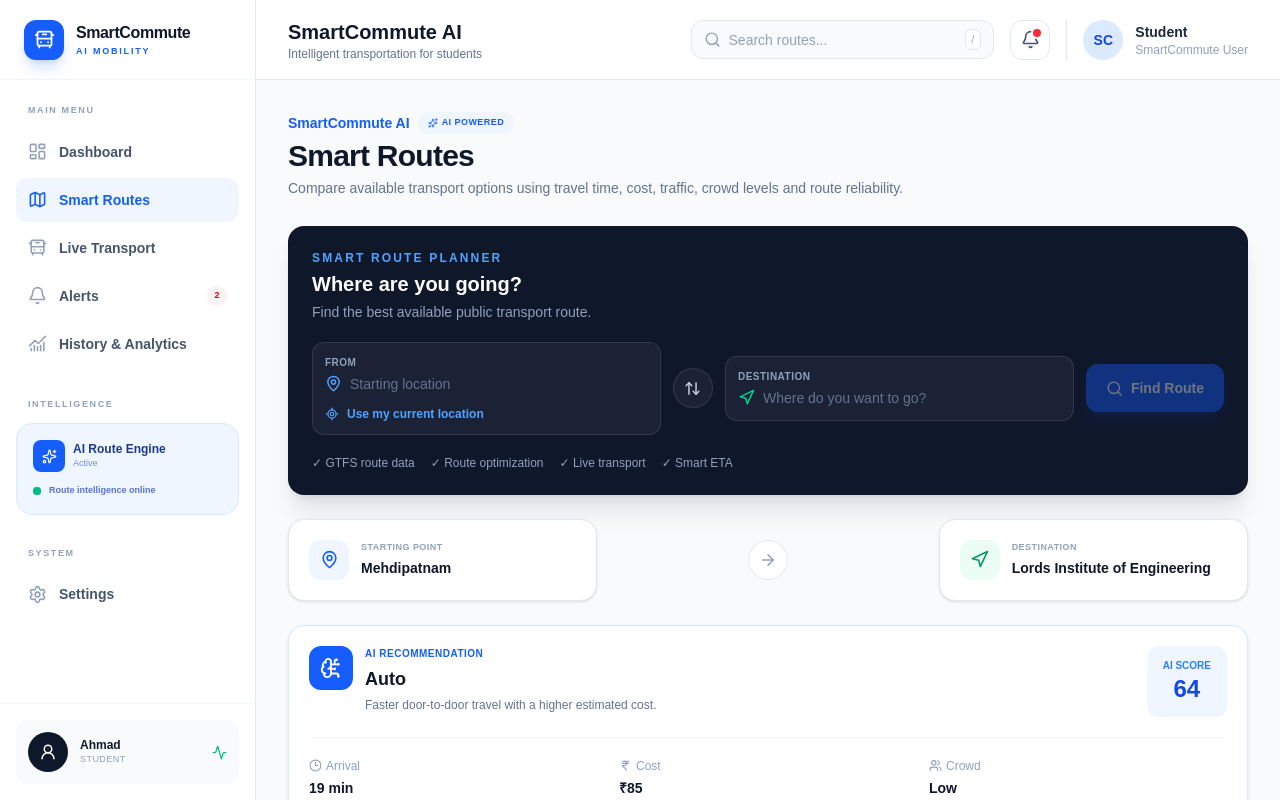
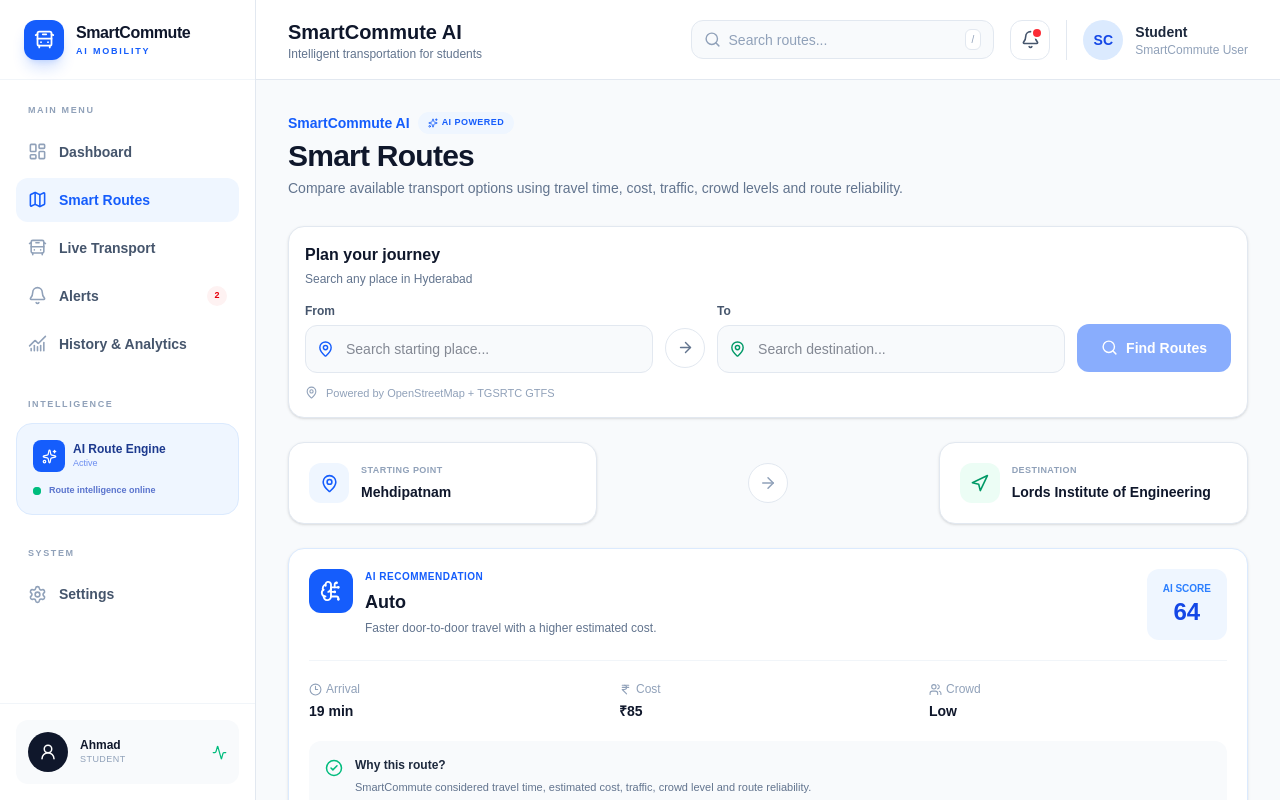
Before and after one commit to ahmadbhanvadiya-dot/Smartcommute-web, a Next.js app: page /smart-routes in a window 1280 px wide. Shown: the top 800 px of the page. Built offline with nearby package versions, Linux system fonts and the light colour scheme.

Commit message:
added suggests

```diff
--- a/src/components/dashboard/RouteSearch.tsx
+++ b/src/components/dashboard/RouteSearch.tsx
@@ -2,189 +2,181 @@
 
 import { useState } from "react";
 import {
-  ArrowUpDown,
+  ArrowRight,
+  Loader2,
   MapPin,
-  Navigation,
   Search,
-  LocateFixed,
+  X,
 } from "lucide-react";
 
 interface RouteSearchProps {
-  onSearch?: (from: string, to: string) => void;
-
-  onUseCurrentLocation?: () => void;
-
-  locationLoading?: boolean;
+  onSearch: (from: string, to: string) => void;
 }
 
 export default function RouteSearch({
   onSearch,
-  onUseCurrentLocation,
-  locationLoading = false,
 }: RouteSearchProps) {
   const [from, setFrom] = useState("");
   const [to, setTo] = useState("");
+  const [loading, setLoading] = useState(false);
+
+  const handleSubmit = async (
+    event: React.FormEvent<HTMLFormElement>
+  ) => {
+    event.preventDefault();
+
+    const cleanFrom = from.trim();
+    const cleanTo = to.trim();
+
+    if (!cleanFrom || !cleanTo) {
+      return;
+    }
+
+    setLoading(true);
+
+    try {
+      await onSearch(cleanFrom, cleanTo);
+    } finally {
+      setLoading(false);
+    }
+  };
+
+  const clearFrom = () => setFrom("");
+  const clearTo = () => setTo("");
 
   const swapLocations = () => {
     setFrom(to);
     setTo(from);
   };
 
-  const handleSearch = () => {
-    if (!from.trim() || !to.trim()) {
-      return;
-    }
-
-    onSearch?.(
-      from.trim(),
-      to.trim()
-    );
-  };
-
-  const handleCurrentLocation = () => {
-    setFrom("Current Location");
-    onUseCurrentLocation?.();
-  };
-
   return (
-    <div className="overflow-hidden rounded-2xl bg-slate-900 p-6 text-white shadow-xl shadow-slate-900/10">
-
-      {/* HEADER */}
-      <div className="mb-5">
-        <p className="text-xs font-semibold uppercase tracking-[0.18em] text-blue-400">
-          Smart Route Planner
-        </p>
-
-        <h2 className="mt-1 text-xl font-bold">
-          Where are you going?
+    <form
+      onSubmit={handleSubmit}
+      className="rounded-2xl border border-slate-200 bg-white p-4 shadow-sm"
+    >
+      <div className="mb-4">
+        <h2 className="text-base font-bold text-slate-900">
+          Plan your journey
         </h2>
 
-        <p className="mt-1 text-sm text-slate-400">
-          Find the best available public transport route.
+        <p className="mt-1 text-xs text-slate-500">
+          Search any place in Hyderabad
         </p>
       </div>
 
-      {/* ROUTE INPUTS */}
       <div className="grid gap-3 lg:grid-cols-[1fr_auto_1fr_auto] lg:items-center">
-
         {/* FROM */}
-        <div className="rounded-xl border border-white/10 bg-white/5 p-3">
-
-          <label className="mb-1 block text-[10px] font-bold uppercase tracking-wider text-slate-400">
+        <div className="relative">
+          <label className="mb-1.5 block text-xs font-semibold text-slate-600">
             From
           </label>
 
-          <div className="flex items-center gap-2">
-
+          <div className="relative">
             <MapPin
               size={17}
-              className="shrink-0 text-blue-400"
+              className="absolute left-3 top-1/2 -translate-y-1/2 text-blue-600"
             />
 
             <input
               value={from}
-              onChange={(e) =>
-                setFrom(e.target.value)
+              onChange={(event) =>
+                setFrom(event.target.value)
               }
-              className="w-full bg-transparent text-sm font-medium text-white outline-none placeholder:text-slate-500"
-              placeholder="Starting location"
+              placeholder="Search starting place..."
+              className="h-12 w-full rounded-xl border border-slate-200 bg-slate-50 pl-10 pr-10 text-sm font-medium text-slate-900 outline-none transition focus:border-blue-500 focus:bg-white focus:ring-2 focus:ring-blue-100"
             />
 
+            {from && (
+              <button
+                type="button"
+                onClick={clearFrom}
+                className="absolute right-3 top-1/2 -translate-y-1/2 text-slate-400 hover:text-slate-700"
+                aria-label="Clear starting place"
+              >
+                <X size={16} />
+              </button>
+            )}
           </div>
-
-          {/* CURRENT LOCATION */}
-          <button
-            type="button"
-            onClick={handleCurrentLocation}
-            disabled={locationLoading}
-            className="mt-3 flex items-center gap-2 text-xs font-semibold text-blue-400 transition hover:text-blue-300 disabled:cursor-not-allowed disabled:opacity-50"
-          >
-            <LocateFixed size={14} />
-
-            {locationLoading
-              ? "Finding your location..."
-              : "Use my current location"}
-          </button>
-
         </div>
 
         {/* SWAP */}
         <button
+          type="button"
           onClick={swapLocations}
-          type="button"
-          className="mx-auto flex h-10 w-10 items-center justify-center rounded-full border border-white/10 bg-white/5 text-slate-300 transition hover:bg-white/10"
+          className="mt-5 flex h-10 w-10 items-center justify-center rounded-full border border-slate-200 bg-white text-slate-500 transition hover:border-blue-300 hover:text-blue-600"
           title="Swap locations"
         >
-          <ArrowUpDown size={17} />
+          <ArrowRight size={17} />
         </button>
 
-        {/* DESTINATION */}
-        <div className="rounded-xl border border-white/10 bg-white/5 p-3">
-
-          <label className="mb-1 block text-[10px] font-bold uppercase tracking-wider text-slate-400">
-            Destination
+        {/* TO */}
+        <div className="relative">
+          <label className="mb-1.5 block text-xs font-semibold text-slate-600">
+            To
           </label>
 
-          <div className="flex items-center gap-2">
-
-            <Navigation
+          <div className="relative">
+            <MapPin
               size={17}
-              className="shrink-0 text-emerald-400"
+              className="absolute left-3 top-1/2 -translate-y-1/2 text-emerald-600"
             />
 
             <input
               value={to}
-              onChange={(e) =>
-                setTo(e.target.value)
+              onChange={(event) =>
+                setTo(event.target.value)
               }
-              className="w-full bg-transparent text-sm font-medium text-white outline-none placeholder:text-slate-500"
-              placeholder="Where do you want to go?"
+              placeholder="Search destination..."
+              className="h-12 w-full rounded-xl border border-slate-200 bg-slate-50 pl-10 pr-10 text-sm font-medium text-slate-900 outline-none transition focus:border-blue-500 focus:bg-white focus:ring-2 focus:ring-blue-100"
             />
 
+            {to && (
+              <button
+                type="button"
+                onClick={clearTo}
+                className="absolute right-3 top-1/2 -translate-y-1/2 text-slate-400 hover:text-slate-700"
+                aria-label="Clear destination"
+              >
+                <X size={16} />
+              </button>
+            )}
           </div>
-
         </div>
 
         {/* SEARCH */}
         <button
-          type="button"
-          onClick={handleSearch}
+          type="submit"
           disabled={
+            loading ||
             !from.trim() ||
             !to.trim()
           }
-          className="flex h-12 items-center justify-center gap-2 rounded-xl bg-blue-600 px-5 text-sm font-bold text-white shadow-lg shadow-blue-600/20 transition hover:bg-blue-500 active:scale-[0.98] disabled:cursor-not-allowed disabled:opacity-40"
+          className="mt-5 flex h-12 items-center justify-center gap-2 rounded-xl bg-blue-600 px-6 text-sm font-bold text-white transition hover:bg-blue-700 disabled:cursor-not-allowed disabled:opacity-50"
         >
-
-          <Search size={17} />
-
-          Find Route
-
+          {loading ? (
+            <>
+              <Loader2
+                size={17}
+                className="animate-spin"
+              />
+              Searching
+            </>
+          ) : (
+            <>
+              <Search size={17} />
+              Find Routes
+            </>
+          )}
         </button>
-
       </div>
 
-      {/* FEATURES */}
-      <div className="mt-5 flex flex-wrap gap-4 text-xs text-slate-400">
+      <div className="mt-3 flex items-center gap-2 text-[11px] text-slate-400">
+        <MapPin size={13} />
 
         <span>
-          ✓ GTFS route data
+          Powered by OpenStreetMap + TGSRTC GTFS
         </span>
-
-        <span>
-          ✓ Route optimization
-        </span>
-
-        <span>
-          ✓ Live transport
-        </span>
-
-        <span>
-          ✓ Smart ETA
-        </span>
-
       </div>
-
-    </div>
+    </form>
   );
 }
```
